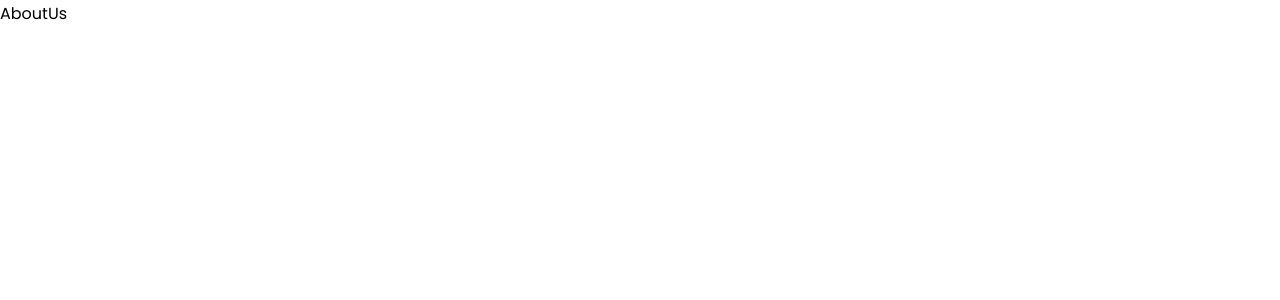
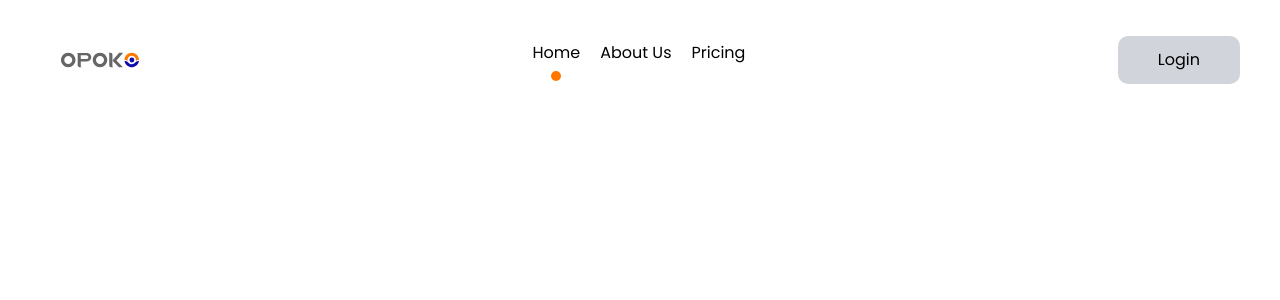
Before and after one commit to Niscolinx/opoko, a React (Vite) app: page /about-us in a window 1280 px wide. Shown: the top 300 px of the page. Built offline with nearby package versions, Linux system fonts and the light colour scheme.

Commit message:
initial setup

```diff
--- a/src/Entry/App.tsx
+++ b/src/Entry/App.tsx
@@ -14,8 +14,9 @@ import AboutUs from '../pages/AboutUs';
 
 const router = createBrowserRouter(
   createRoutesFromElements([
-    <Route path="/" element={<Home />} />,
-    <Route path="/about-us" element={<AboutUs />} />,
+    <Route path="/" element={<Home />}>
+      <Route path="/about-us" element={<AboutUs />} />,
+    </Route>,
     <Route path="*" element={<Navigate to="/" />} />,
   ])
 );
```
